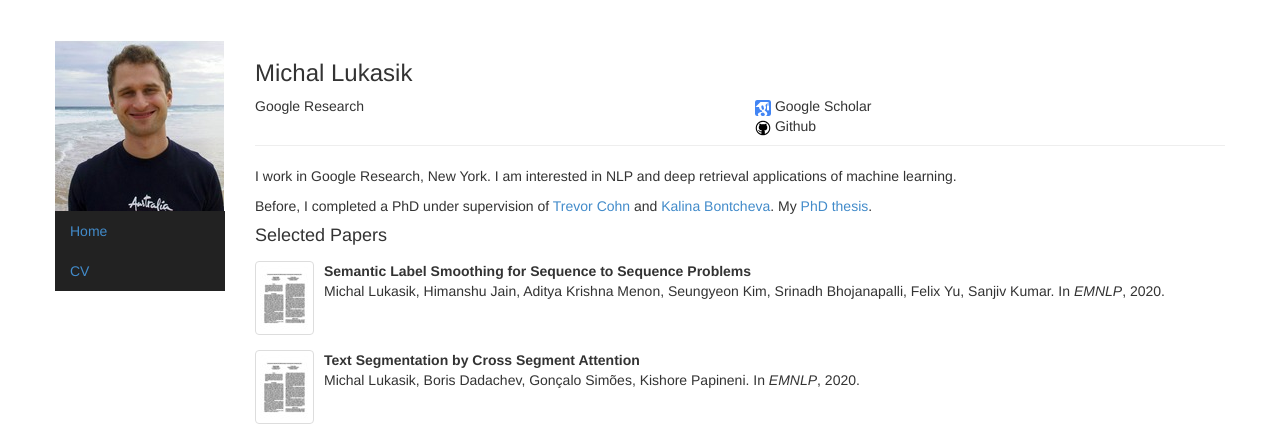
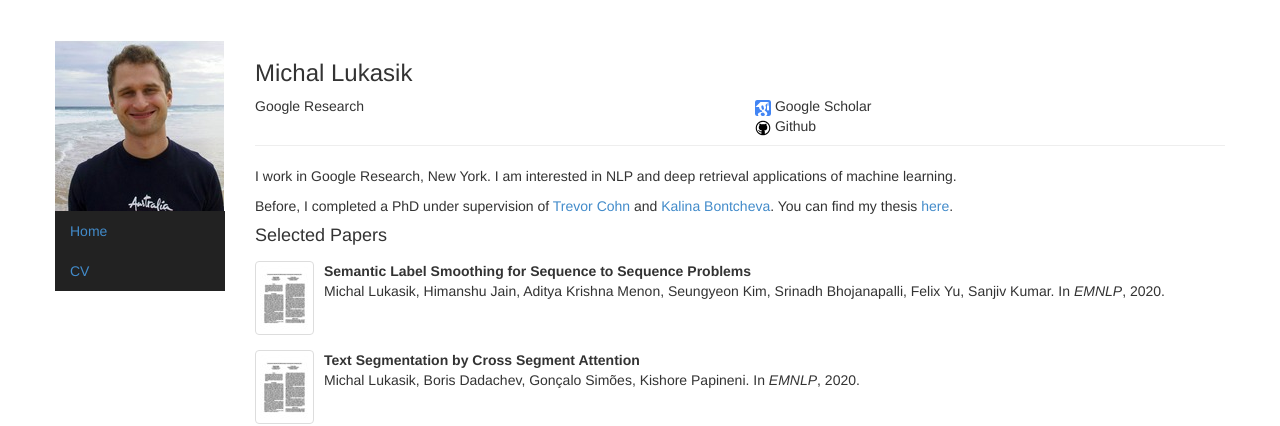
Before and after one commit to mlukasik/mlukasik.github.io, a Jekyll site: the page built from index.html, in a window 1280 px wide. Shown: the top 426 px of the page. Built offline with Jekyll 4.4.1, drawn with Linux system fonts in a browser that asks for light colours.

Commit message:
Update index.html

```diff
--- a/index.html
+++ b/index.html
@@ -36,7 +36,7 @@ news:
 I work in Google Research, New York. I am interested in NLP and deep retrieval applications of machine learning.
 </p>
 <p>
-Before, I completed a PhD under supervision of <a href="http://people.eng.unimelb.edu.au/tcohn/index.html" target="_blank">Trevor Cohn</a> and <a href="http://www.dcs.shef.ac.uk/~kalina/" target="_blank">Kalina Bontcheva</a>. My <a href="http://etheses.whiterose.ac.uk/19545/1/thesis.pdf" target="_blank">PhD thesis</a>.<br />
+Before, I completed a PhD under supervision of <a href="http://people.eng.unimelb.edu.au/tcohn/index.html" target="_blank">Trevor Cohn</a> and <a href="http://www.dcs.shef.ac.uk/~kalina/" target="_blank">Kalina Bontcheva</a>. You can find my thesis <a href="http://etheses.whiterose.ac.uk/19545/1/thesis.pdf" target="_blank">here</a>.<br />
 </p>
 
 </p>
```
